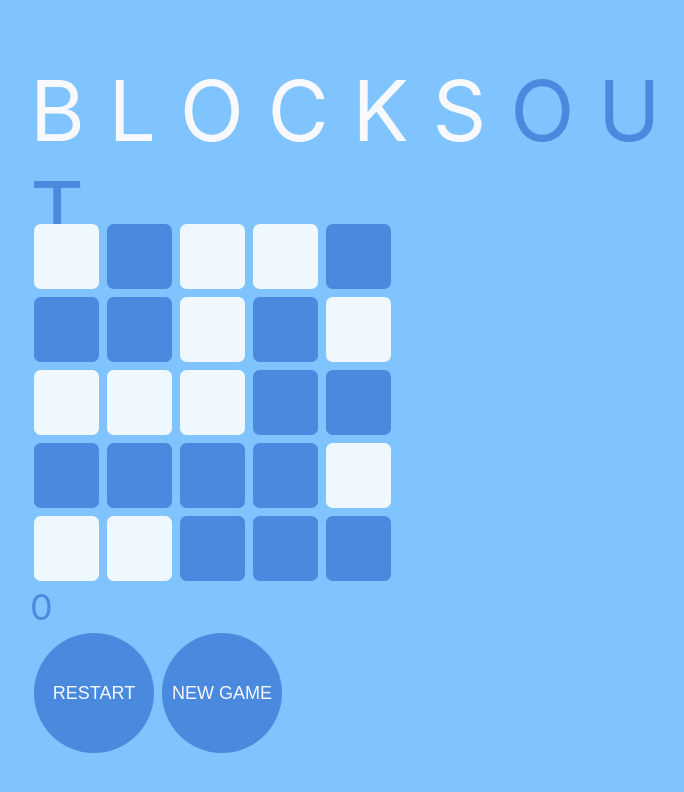
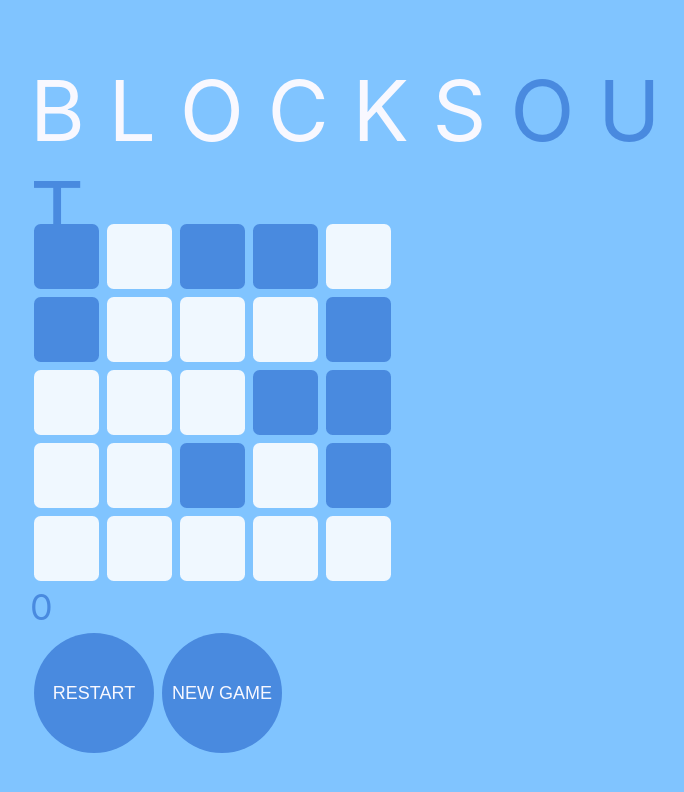
Before and after one commit to THiragi/lights-out, a React (Create React App) app: page / in a window 1280 px wide. Shown: the top 792 px of the page, without its empty margins (260-944 px from the left). Built offline with nearby package versions, Linux system fonts and the light colour scheme.

Commit message:
isolated random generator

```diff
--- a/src/App.tsx
+++ b/src/App.tsx
@@ -4,7 +4,6 @@ import Container from './components/Container';
 import Main from './components/Main';
 import Game from './components/organisms/Game';
 import WhiteSpan from './components/atoms/WhiteSpan';
-
 
 const App = ():JSX.Element => {
   return (
@@ -13,7 +12,7 @@ const App = ():JSX.Element => {
         <WhiteSpan>B L O C K S </WhiteSpan>O U T
       </Header>
       <Main>
-        <Game side={5} />
+        <Game/>
       </Main>
     </Container>
   );
--- a/src/components/molecules/Board.tsx
+++ b/src/components/molecules/Board.tsx
@@ -1,13 +1,15 @@
 import React from 'react';
 import Square from '../atoms/Square';
+import { SIDE_LEN } from '../../utils/const';
+
+const side = SIDE_LEN;
 
 type Props = {
-    side: number,
     lights: boolean[],
     onClick: (i: number) => void,
 }
 
-const Board:React.FC<Props> = ({side, lights, onClick}): JSX.Element => {
+const Board:React.FC<Props> = ({lights, onClick}): JSX.Element => {
 
     const renderSquare = (i: number) => {
         return (
--- a/src/components/organisms/Game.tsx
+++ b/src/components/organisms/Game.tsx
@@ -3,19 +3,15 @@ import useGame from '../../hooks/useGame';
 import Board from '../molecules/Board';
 import StepCounter from '../molecules/StepCounter';
 import RestartButton from '../molecules/RestartButton';
+import { inverse, randomPattern, initPattern } from '../../modules/gamesModule';
 
-type Props = {
-  side: number,
-};
+const Game: React.FC = ():JSX.Element => {
 
-const Game: React.FC<Props> = ({side}):JSX.Element => {
-
-  const [current, stepNum, handleClick, restart, newGame] = useGame(side);
+  const [current, stepNum, handleClick, restart, newGame] = useGame(initPattern, inverse, randomPattern);
 
   return (
     <>
       <Board
-        side={side}
         lights={current}
         onClick={i => handleClick(i)}
       />
--- a/src/hooks/useGame.ts
+++ b/src/hooks/useGame.ts
@@ -1,10 +1,13 @@
-import { useEffect, useState } from 'react';
-import gamesModule from '../modules/gamesModule';
+import { useState } from 'react';
 
-const useGame = (side: number):[boolean[], number, (i:number) => void, () => void, () => void] => {
-  const [inverse, randomPattern] = gamesModule(side);
+type ClickAction = (array: boolean[], i: number) => boolean[];
+type RandomPattern = (func: ClickAction) => boolean[];
+type Result =  [boolean[], number, (i:number) => void, () => void, () => void];
+type Props = (initPattern: boolean[], inverse: ClickAction, randomPattern: RandomPattern) => Result;
 
-  const [history, setHistory] = useState<boolean[][]>([Array(side*side).fill(false)]);
+const useGame: Props = (initPattern, inverse, randomPattern) => {
+
+  const [history, setHistory] = useState<boolean[][]>([initPattern]);
   const [stepNum, setStepNum] = useState<number>(0);
 
   const current = history[stepNum];
@@ -27,13 +30,8 @@ const useGame = (side: number):[boolean[], number, (i:number) => void, () => voi
 
   const newGame = () => {
     setStepNum(0);
-    setHistory([randomPattern()]);
+    setHistory([randomPattern(inverse)]);
   };
-
-  useEffect(()=>{
-    newGame();
-    // eslint-disable-next-line react-hooks/exhaustive-deps
-  }, []);
 
   return [current, stepNum, handleClick, restart, newGame];
 };
--- a/src/modules/gamesModule.ts
+++ b/src/modules/gamesModule.ts
@@ -1,7 +1,10 @@
-const gamesModule = (side: number): [(array: boolean[], i:number) => boolean[], () => boolean[]] => {
+import { SIDE_LEN } from '../utils/const';
+
+const side = SIDE_LEN;
+
 const max = side * side;
 
-  const inverse = (array: boolean[], i: number): boolean[] => {
+export const inverse = (array: boolean[], i: number): boolean[] => {
   array[i] = !array[i];
   if (i > (side - 1)) array[i - side] = !array[i - side];
   if (i < (max - side)) array[i + side] = !array[i + side];
@@ -11,15 +14,13 @@ const gamesModule = (side: number): [(array: boolean[], i:number) => boolean[],
   return array;
 };
 
-  const randomPattern = ():boolean[] => {
+export const randomPattern = (func: (array: boolean[], i: number) => boolean[]): boolean[] => {
+  console.log('random is work');
   const stepRange = Math.floor((Math.random() * (side * side - side + 1)) + side);
   const pushes = [...Array(stepRange)].map((_) => Math.floor((Math.random() * max)));
   const pattern = Array(max).fill(false);
-    pushes.forEach(p => inverse(pattern, p));
+  pushes.forEach(p => func(pattern, p));
   return pattern;
 };
 
-  return [inverse, randomPattern];
-};
-
-export default gamesModule;
+export const initPattern = randomPattern(inverse);
--- /dev/null
+++ b/src/utils/const.ts
@@ -0,0 +1 @@
+export const SIDE_LEN: number = 5;
```
Lines whose indentation alone changed are shown as unchanged.
